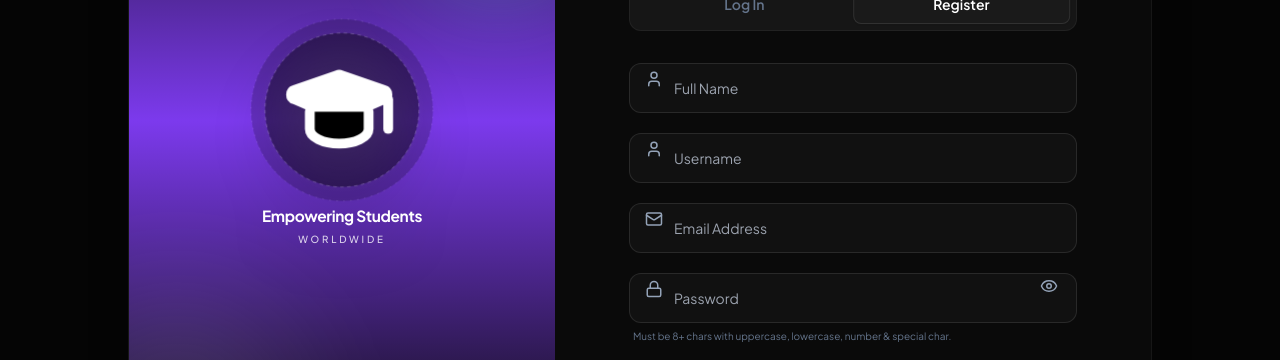
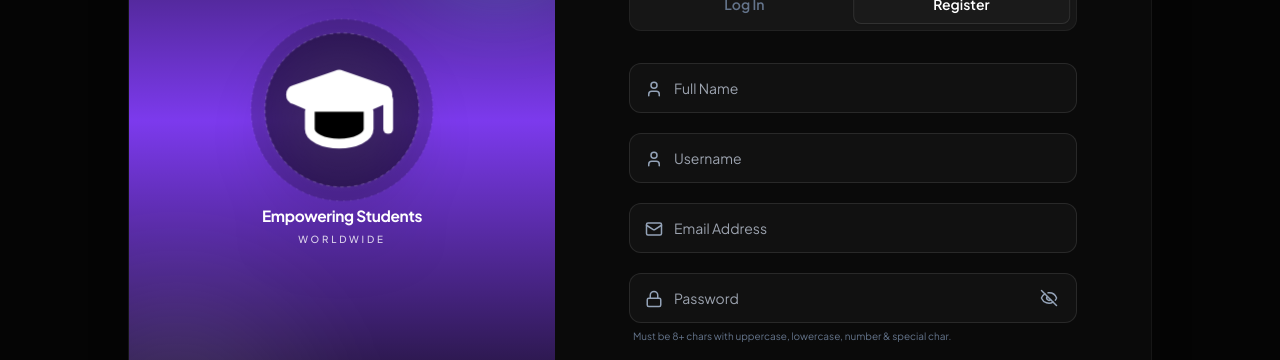
Before and after one commit to papai709/StudyTrail_Frontend, a React (Vite) app: page /log in a window 1280 px wide. Both pictures are taken after a click on the button "Register". Shown: the part 311-671 px from the top of the page. Built offline with nearby package versions, Linux system fonts and the light colour scheme.

Commit message:
updated the icon position and functions of eye off and on

```diff
--- a/src/pages/Log.jsx
+++ b/src/pages/Log.jsx
@@ -16,6 +16,8 @@ export default function Log() {
   const [showSuccess, setShowSuccess] = useState(false);
   const [errors, setErrors] = useState({});
   const [mounted, setMounted] = useState(false);
+
+  // showPassword is false on load, so password is hidden
   const [showPassword, setShowPassword] = useState(false);
 
   // State to hold the API's response for password strength
@@ -278,7 +280,7 @@ export default function Log() {
 
                     <div>
                       <div className="relative group">
-                        <User className="absolute left-4 top-1/2 -translate-y-1/2 text-slate-400 group-focus-within:text-indigo-500 transition-colors" size={18} />
+                        <User className="absolute left-4 top-1/3 -translate-y-1/6 text-slate-400 group-focus-within:text-indigo-500 transition-colors" size={18} />
                         <input type="text" name="name" value={formData.name} onChange={handleChange} placeholder="Full Name" className={`w-full pl-11 pr-4 py-3.5 rounded-xl bg-slate-50 dark:bg-[#111] border focus:outline-none focus:ring-2 focus:ring-indigo-500/50 transition-all text-sm text-slate-900 dark:text-white ${errors.name ? 'border-red-500' : 'border-black/10 dark:border-white/10'}`} />
                       </div>
                       {errors.name && <p className="text-red-500 text-xs mt-1.5 ml-1 font-medium">{errors.name}</p>}
@@ -286,7 +288,7 @@ export default function Log() {
 
                     <div>
                       <div className="relative group">
-                        <User className="absolute left-4 top-1/2 -translate-y-1/2 text-slate-400 group-focus-within:text-indigo-500 transition-colors" size={18} />
+                        <User className="absolute left-4 top-1/3 -translate-y-1/6 text-slate-400 group-focus-within:text-indigo-500 transition-colors" size={18} />
                         <input type="text" name="username" value={formData.username} onChange={handleChange} placeholder="Username" className={`w-full pl-11 pr-4 py-3.5 rounded-xl bg-slate-50 dark:bg-[#111] border focus:outline-none focus:ring-2 focus:ring-indigo-500/50 transition-all text-sm text-slate-900 dark:text-white ${errors.username ? 'border-red-500' : 'border-black/10 dark:border-white/10'}`} />
                       </div>
                       {errors.username && <p className="text-red-500 text-xs mt-1.5 ml-1 font-medium">{errors.username}</p>}
@@ -294,7 +296,7 @@ export default function Log() {
 
                     <div>
                       <div className="relative group">
-                        <Mail className="absolute left-4 top-1/2 -translate-y-1/2 text-slate-400 group-focus-within:text-indigo-500 transition-colors" size={18} />
+                       <Mail className="absolute left-4 top-1/3 -translate-y-1/6 text-slate-400 group-focus-within:text-indigo-500 transition-colors" size={18} />
                         <input type="email" name="email" value={formData.email} onChange={handleChange} placeholder="Email Address" className={`w-full pl-11 pr-4 py-3.5 rounded-xl bg-slate-50 dark:bg-[#111] border focus:outline-none focus:ring-2 focus:ring-indigo-500/50 transition-all text-sm text-slate-900 dark:text-white ${errors.email ? 'border-red-500' : 'border-black/10 dark:border-white/10'}`} />
                       </div>
                       {errors.email && <p className="text-red-500 text-xs mt-1.5 ml-1 font-medium">{errors.email}</p>}
@@ -302,7 +304,7 @@ export default function Log() {
 
                     <div>
                       <div className="relative group">
-                        <Lock className="absolute left-4 top-1/2 -translate-y-1/2 text-slate-400 group-focus-within:text-indigo-500 transition-colors" size={18} />
+                        <Lock className="absolute left-4 top-1/3 -translate-y-1/6 text-slate-400 group-focus-within:text-indigo-500 transition-colors" size={18} />
                         <input
                           type={showPassword ? "text" : "password"}
                           name="password"
@@ -312,17 +314,19 @@ export default function Log() {
                           className={`w-full pl-11 pr-12 py-3.5 rounded-xl bg-slate-50 dark:bg-[#111] border focus:outline-none focus:ring-2 focus:ring-indigo-500/50 transition-all text-sm text-slate-900 dark:text-white ${errors.password ? 'border-red-500' : 'border-black/10 dark:border-white/10'}`}
                         />
 
-                        {/* Animated Eye Button */}
+                        {/* Animated Eye Button - Register */}
                         <button
                           type="button"
                           onClick={() => setShowPassword(!showPassword)}
-                          className="absolute right-4 top-1/2 -translate-y-1/2 w-6 h-6 flex items-center justify-center text-slate-400 hover:text-indigo-500 transition-colors focus:outline-none"
+                          className="absolute right-4 top-1/2 -translate-y-1/4 w-6 h-6 flex items-center justify-center text-slate-400 hover:text-indigo-500 transition-colors focus:outline-none"
                         >
+                          {/* Shows Eye when password IS visible (showPassword = true) */}
                           <div className={`absolute transition-all duration-300 transform ${showPassword ? 'opacity-100 rotate-0 scale-100' : 'opacity-0 rotate-90 scale-50'}`}>
+                            <Eye size={18} />
+                          </div>
+                          {/* Shows EyeOff when password is NOT visible (showPassword = false) */}
+                          <div className={`absolute transition-all duration-300 transform ${!showPassword ? 'opacity-100 rotate-0 scale-100' : 'opacity-0 -rotate-90 scale-50'}`}>
                             <EyeOff size={18} />
-                          </div>
-                          <div className={`absolute transition-all duration-300 transform ${!showPassword ? 'opacity-100 rotate-0 scale-100' : 'opacity-0 -rotate-90 scale-50'}`}>
-                            <Eye size={18} />
                           </div>
                         </button>
                       </div>
@@ -368,7 +372,7 @@ export default function Log() {
                   <form onSubmit={handleSubmit} className={`space-y-5 transition-all duration-500 absolute w-full ${authMode === 'login' ? 'opacity-100 translate-x-0 relative pointer-events-auto' : 'opacity-0 -translate-x-8 absolute pointer-events-none'}`}>
                     <div>
                       <div className="relative group">
-                        <Mail className="absolute left-4 top-1/2 -translate-y-1/2 text-slate-400 group-focus-within:text-indigo-500 transition-colors" size={18} />
+                        <Mail className="absolute left-4 top-1/3 -translate-y-1/6 text-slate-400 group-focus-within:text-indigo-500 transition-colors" size={18} />
                         <input type="email" name="email" value={formData.email} onChange={handleChange} placeholder="Email Address" className={`w-full pl-11 pr-4 py-3.5 rounded-xl bg-slate-50 dark:bg-[#111] border focus:outline-none focus:ring-2 focus:ring-indigo-500/50 transition-all text-sm text-slate-900 dark:text-white ${errors.email ? 'border-red-500' : 'border-black/10 dark:border-white/10'}`} />
                       </div>
                       {errors.email && <p className="text-red-500 text-xs mt-1.5 ml-1 font-medium">{errors.email}</p>}
@@ -376,7 +380,7 @@ export default function Log() {
 
                     <div>
                       <div className="relative group">
-                        <Lock className="absolute left-4 top-1/2 -translate-y-1/2 text-slate-400 group-focus-within:text-indigo-500 transition-colors" size={18} />
+                        <Lock className="absolute left-4 top-1/3 -translate-y-1/6 text-slate-400 group-focus-within:text-indigo-500 transition-colors" size={18} />
                         <input
                           type={showPassword ? "text" : "password"}
                           name="password"
@@ -386,16 +390,19 @@ export default function Log() {
                           className={`w-full pl-11 pr-12 py-3.5 rounded-xl bg-slate-50 dark:bg-[#111] border focus:outline-none focus:ring-2 focus:ring-indigo-500/50 transition-all text-sm text-slate-900 dark:text-white ${errors.password ? 'border-red-500' : 'border-black/10 dark:border-white/10'}`}
                         />
 
+                        {/* Animated Eye Button - Login */}
                         <button
                           type="button"
                           onClick={() => setShowPassword(!showPassword)}
-                          className="absolute right-4 top-1/2 -translate-y-1/2 w-6 h-6 flex items-center justify-center text-slate-400 hover:text-indigo-500 transition-colors focus:outline-none"
+                          className="absolute right-4 top-1/2 -translate-y-1/4 w-6 h-6 flex items-center justify-center text-slate-400 hover:text-indigo-500 transition-colors focus:outline-none"
                         >
+                          {/* Shows Eye when password IS visible (showPassword = true) */}
                           <div className={`absolute transition-all duration-300 transform ${showPassword ? 'opacity-100 rotate-0 scale-100' : 'opacity-0 rotate-90 scale-50'}`}>
+                            <Eye size={18} />
+                          </div>
+                          {/* Shows EyeOff when password is NOT visible (showPassword = false) */}
+                          <div className={`absolute transition-all duration-300 transform ${!showPassword ? 'opacity-100 rotate-0 scale-100' : 'opacity-0 -rotate-90 scale-50'}`}>
                             <EyeOff size={18} />
-                          </div>
-                          <div className={`absolute transition-all duration-300 transform ${!showPassword ? 'opacity-100 rotate-0 scale-100' : 'opacity-0 -rotate-90 scale-50'}`}>
-                            <Eye size={18} />
                           </div>
                         </button>
                       </div>
```
